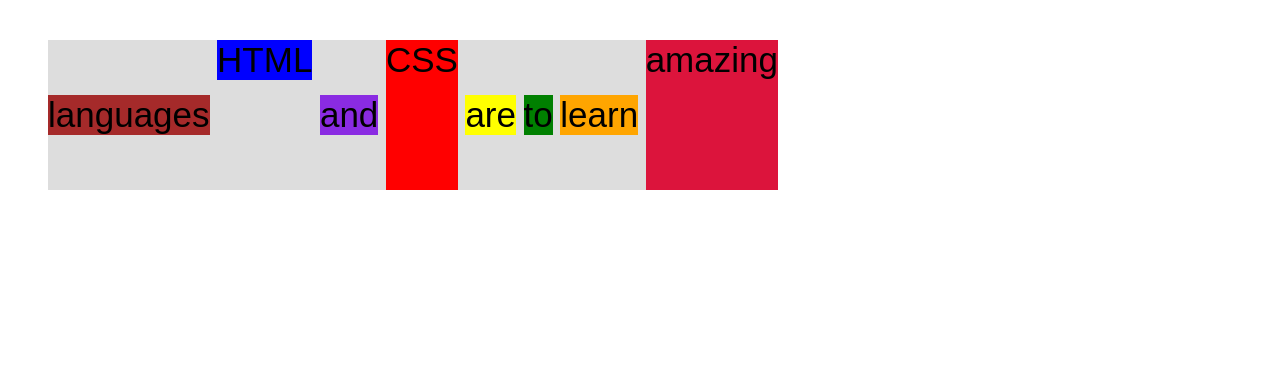
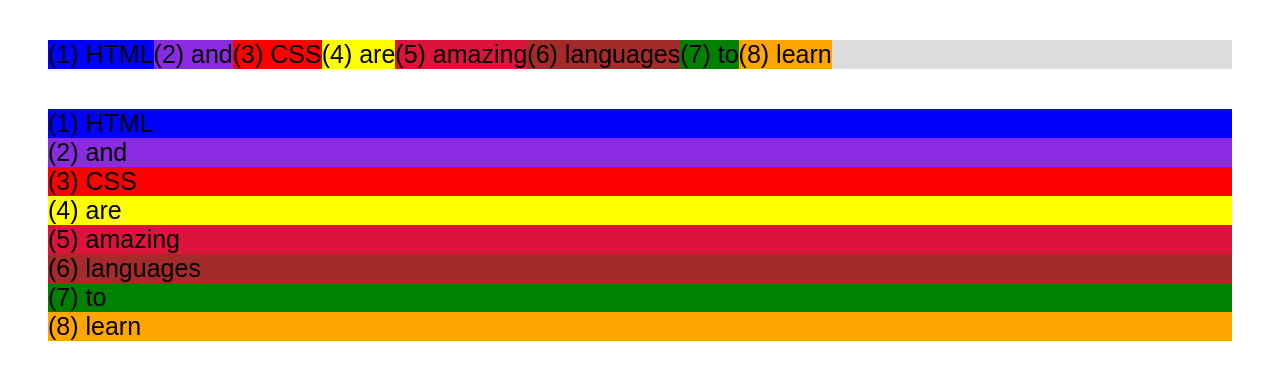
Before and after one commit to durudaniel/javaScript_advanced, a plain HTML site: page index.html in a window 1280 px wide. Drawn offline with Linux system fonts and the light colour scheme.

Commit message:
Using flex model in my project practicals yet

```diff
--- a/index.html
+++ b/index.html
@@ -9,15 +9,25 @@
   </head>
   <body>
     <article>
-      <div class="container">
-        <div class="el el-1">HTML</div>
-        <div class="el el-2">and</div>
-        <div class="el el-3">CSS</div>
-        <div class="el el-4">are</div>
-        <div class="el el-5">amazing</div>
-        <div class="el el-6">languages</div>
-        <div class="el el-7">to</div>
-        <div class="el el-8">learn</div>
+      <div class="container-1">
+        <div class="el el-1">(1) HTML</div>
+        <div class="el el-2">(2) and</div>
+        <div class="el el-3">(3) CSS</div>
+        <div class="el el-4">(4) are</div>
+        <div class="el el-5">(5) amazing</div>
+        <div class="el el-6">(6) languages</div>
+        <div class="el el-7">(7) to</div>
+        <div class="el el-8">(8) learn</div>
+      </div>
+      <div class="container-2">
+        <div class="el el-1">(1) HTML</div>
+        <div class="el el-2">(2) and</div>
+        <div class="el el-3">(3) CSS</div>
+        <div class="el el-4">(4) are</div>
+        <div class="el el-5">(5) amazing</div>
+        <div class="el el-6">(6) languages</div>
+        <div class="el el-7">(7) to</div>
+        <div class="el el-8">(8) learn</div>
       </div>
     </article>
   </body>
--- a/style.css
+++ b/style.css
@@ -13,19 +13,20 @@
 }
 .el-3 {
   background-color: red;
-  height: 150px;
+  align-self: flex-start;
+  /*height: 150px;*/
 }
 .el-4 {
   background-color: yellow;
 }
 .el-5 {
   background-color: crimson;
-  align-self: stretch;
-  order: 1;
+  /* align-self: stretch;
+  order: 1;*/
 }
 .el-6 {
   background-color: brown;
-  order: -1;
+  /*order: -1;*/
 }
 .el-7 {
   background-color: green;
@@ -33,13 +34,39 @@
 .el-8 {
   background-color: orange;
 }
-.container {
+/*.container {
   font-size: 35px;
   margin: 40px;
   background-color: #ddd;
-  width: 730px;
-  /*flex*/
+  width: 1000px;
+  /*flex
   display: flex;
   align-items: center;
-  justify-content: space-between;
+  justify-content: flex-start;
+  gap: 10px;
+}*/
+/*.el {
+
+  "DEFAULTS"
+  flex-grow: 0;
+  flex-shrink: 1;
+  flex-basis: auto;
+
+  flex-basis: 200px;
+  flex-shrink: 0;
+  flex-grow: 1;
 }
+*/
+.container-1 {
+  margin-bottom: 100px;
+  font-size: 25px;
+  margin: 40px;
+  background-color: #ddd;
+  display: flex;
+}
+.container-2 {
+  margin-bottom: 100px;
+  font-size: 25px;
+  margin: 40px;
+  background-color: #ddd;
+}
```
